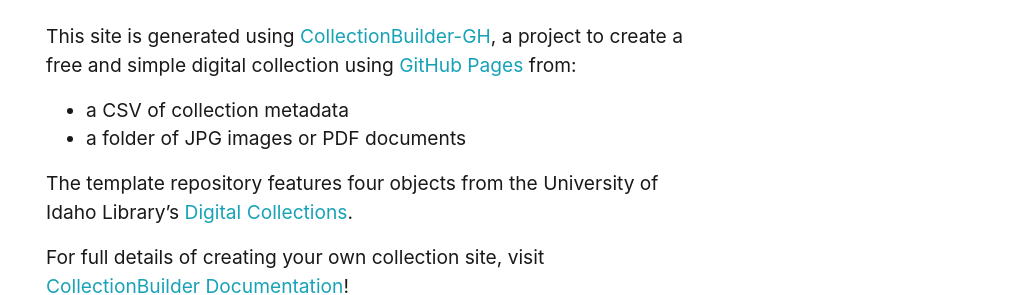
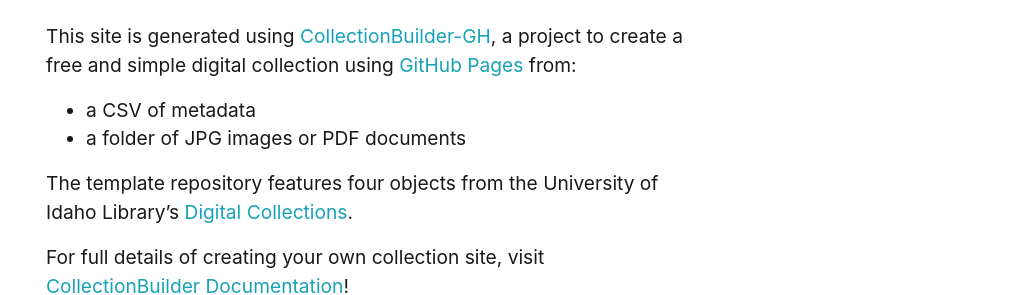
Before and after one commit to Starkad2/Wocim_GH, a Jekyll site: the page built from pages/about.md, in a window 1280 px wide and 900 px high, scrolled down 543 px. Shown: the part 162-457 px from the top of the window, without its empty margins (269-1280 px from the left). Built offline with Jekyll 4.4.1, drawn with Linux system fonts in a browser that asks for light colours.

Commit message:
Update about.md

```diff
--- a/pages/about.md
+++ b/pages/about.md
@@ -16,7 +16,7 @@
 
 This site is generated using [CollectionBuilder-GH](https://collectionbuilding.github.io/gh/), a project to create a free and simple digital collection using [GitHub Pages](https://pages.github.com/) from:
 
-- a CSV of collection metadata
+- a CSV of metadata
 - a folder of JPG images or PDF documents
 
 The template repository features four objects from the University of Idaho Library's [Digital Collections](https://www.lib.uidaho.edu/digital).
```
